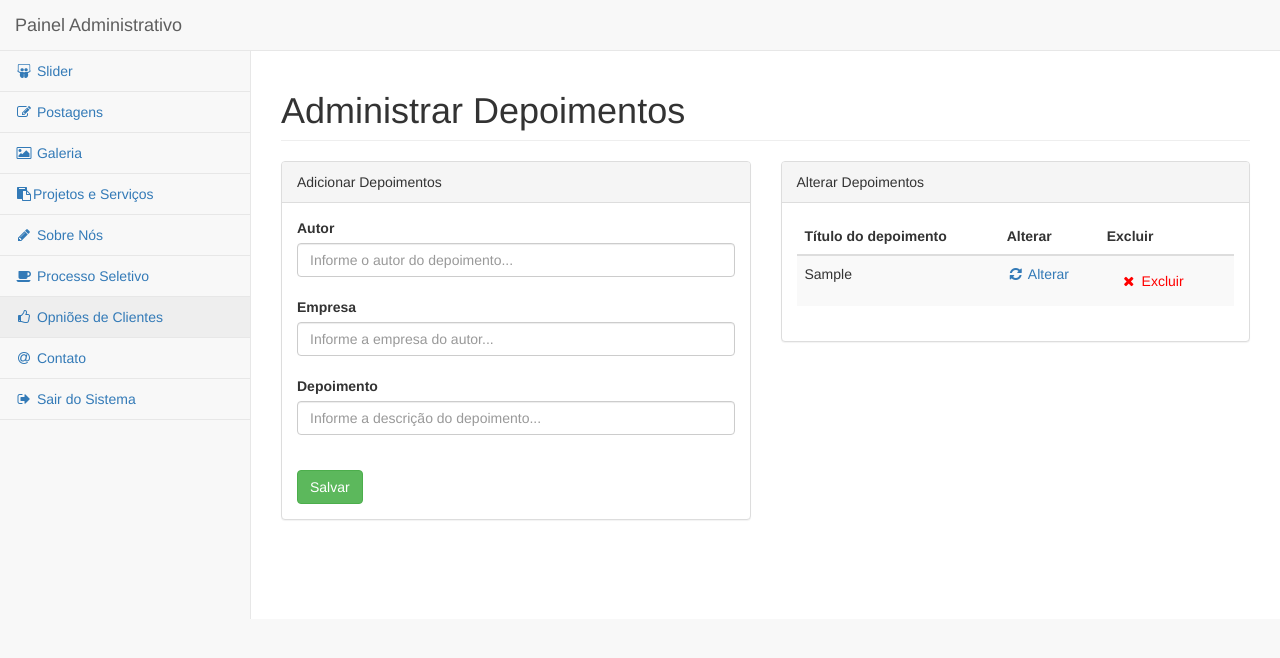
After one commit to Showza/projeto-estatis, a CodeIgniter app: page /projeto-estatis/admin/depoimentos in a window 1280 px wide. The commit adds this page. Shown: the top 658 px of the page. Run offline with CodeIgniter, Linux system fonts and the light colour scheme; tables that the repository leaves empty or names only in its code hold one stand-in row (values such as "Sample post"); some libraries are stand-ins or nearby versions.

Commit message:
backend pagina de depoimentos [CRUD]

```diff
--- a/application/controllers/Home.php
+++ b/application/controllers/Home.php
@@ -6,11 +6,14 @@
             parent::__construct();
 
             $this->load->model('slider_model', 'modelslider');
+            $this->load->model('depoimentos_model','modeldepoimentos');
         }
 
         public function index()
         {
             $dados['slider'] = $this->modelslider->mostrar_slides();
+
+            $dados['listadepoimentos'] = $this->modeldepoimentos->listar_depoimentos();
 
             //Dados a serem enviados para o Cabeçalho
 		    $dados['titulo'] = 'Estatis Jr.';
@@ -18,7 +21,7 @@
 
             $this->load->view('frontend/template/html-header', $dados);
             $this->load->view('frontend/template/header');
-            $this->load->view('frontend/depoimentos');
+            $this->load->view('frontend/home');
             $this->load->view('frontend/template/footer');
             $this->load->view('frontend/template/html-footer');
         }
--- /dev/null
+++ b/application/controllers/admin/Depoimentos.php
@@ -0,0 +1,85 @@
+<?php
+defined('BASEPATH') OR exit('No direct script access allowed');
+
+class Depoimentos extends CI_Controller {
+
+	public function __construct(){
+		parent::__construct();
+
+		$this->load->model('depoimentos_model','modeldepoimentos');
+	}
+
+	public function index(){
+		$this->load->library('table');
+        $dados['listadepoimentos'] = $this->modeldepoimentos->listar_depoimentos();
+
+		$dados['titulo']= 'Painel Administrativo';
+        $dados['subtitulo'] = 'Depoimentos';
+
+		$this->load->view('backend/template/html-header', $dados);
+		$this->load->view('backend/template/template');
+		$this->load->view('backend/depoimentos');
+		$this->load->view('backend/template/html-footer');
+	}
+
+	public function inserir(){
+		$this->load->library('form_validation');
+		$this->form_validation->set_rules('txt-autor','Autor do depoimento','required|min_length[3]|is_unique[depoimento.autor]');
+		$this->form_validation->set_rules('txt-descricao','Descricao do depoimento','required|min_length[10]');
+		if($this->form_validation->run() == FALSE){
+			$this->index();
+		}else{
+			$autor = $this->input->post('txt-autor');
+			$descricao = $this->input->post('txt-descricao');
+			$empresa = $this->input->post('txt-empresa');
+			if($this->modeldepoimentos->adicionar($autor, $descricao, $empresa)){
+				redirect(base_url('admin/depoimentos'));
+			}else{
+				echo "Houve um erro no sistema!";
+			}
+		}
+	}
+
+	public function excluir($id){
+		if($this->modeldepoimentos->excluir($id)){
+				redirect(base_url('admin/depoimentos'));
+			}else{
+				echo "Houve um erro no sistema!";
+			}
+	}
+
+	public function alterar($id){
+		$this->load->library('table');
+        $dados['listadepoimentos'] = $this->modeldepoimentos->listar_depoimento($id);
+
+		$dados['autor']= 'Painel Administrativo';
+        $dados['subtitulo'] = 'depoimentos';
+
+		$this->load->view('backend/template/html-header', $dados);
+		$this->load->view('backend/template/template');
+		$this->load->view('backend/alterar-depoimentos');
+		$this->load->view('backend/template/html-footer');
+	}
+
+	public function salvar_alteracoes(){
+		$this->load->library('form_validation');
+		$this->form_validation->set_rules('txt-autor','Autor do depoimento','required|min_length[3]');
+		$this->form_validation->set_rules('txt-descricao','Descricao do depoimento','required|min_length[10]');
+		if($this->form_validation->run() == FALSE){
+			$this->index();
+		}else{
+			$id = $this->input->post('txt-id');
+			$autor = $this->input->post('txt-autor');
+			$descricao = $this->input->post('txt-descricao');
+			$empresa = $this->input->post('txt-empresa');
+
+			if($this->modeldepoimentos->alterar($id, $autor, $descricao, $empresa)){
+				redirect(base_url('admin/depoimentos'));
+			}else{
+				echo "Houve um erro no sistema!";
+			}
+		}
+	}
+
+}
+?>
--- /dev/null
+++ b/application/models/Depoimentos_model.php
@@ -0,0 +1,50 @@
+<?php
+    defined('BASEPATH') OR exit('No direct script access allowed');
+
+    class Depoimentos_model extends CI_Model {
+        public $id;
+        public $autor;
+        public $descricao;
+        public $empresa;
+
+
+        public function __construct(){
+            parent::__construct();
+        }
+
+        public function listar_depoimentos(){
+            $this->db->order_by('autor','ASC');
+            return $this->db->get('depoimento')->result();
+        }
+
+        public function listar_depoimento($id){
+            $this->db->order_by('autor','ASC');
+            $this->db->from('depoimento');
+            $this->db->where('md5(id)',$id);
+            return $this->db->get()->result();
+        }
+
+        public function adicionar($autor, $descricao, $empresa){
+            $dados['autor'] = $autor;
+            $dados['descricao'] = $descricao;
+            $dados['empresa'] = $empresa;
+
+            return $this->db->insert('depoimento',$dados);
+        }
+
+        public function excluir($id){
+            $this->db->where('md5(id)', $id);
+            return $this->db->delete('depoimento');
+        }
+
+        public function alterar($id, $autor, $descricao, $empresa){
+            $dados['autor'] = $autor;
+            $dados['descricao'] = $descricao;
+            $dados['empresa'] = $empresa;
+
+
+            $this->db->where('id',$id);
+            return $this->db->update('depoimento', $dados);
+        }
+    }
+?>
--- /dev/null
+++ b/application/views/backend/depoimentos.php
@@ -0,0 +1,104 @@
+<div id="page-wrapper">
+    <div class="row">
+        <div class="col-lg-12">
+            <h1 class="page-header"><?php echo 'Administrar '.$subtitulo ?></h1>
+        </div>
+        <!-- /.col-lg-12 -->
+    </div>
+    <!-- /.row -->
+    <div class="row">
+        <div class="col-lg-6">
+            <div class="panel panel-default">
+                <div class="panel-heading">
+                   <?php echo 'Adicionar ' .$subtitulo ?>
+                </div>
+                <div class="panel-body">
+                    <div class="row">
+                        <div class="col-lg-12">
+                            <?php
+                            echo validation_errors('<div class="alert alert-danger">','</div>');
+                            echo form_open('admin/depoimentos/inserir');
+                            ?>
+                            <div class="form-group">
+                                <label id="txt-autor">Autor</label>
+                                <input type="text" id="txt-autor" name="txt-autor" class="form-control" placeholder="Informe o autor do depoimento...">
+                                </br>
+                                <label id="txt-empresa">Empresa</label>
+                                <input type="text" id="txt-empresa" name="txt-empresa" class="form-control" placeholder="Informe a empresa do autor...">
+                                </br>
+                                <label id="txt-descricao">Depoimento</label>
+                                <input type="text" id="txt-descricao" name="txt-descricao" class="form-control" placeholder="Informe a descrição do depoimento...">
+                                </br>
+                            </div>
+                            <button type="submit" class="btn btn-success">Salvar</button>
+                            <?php
+                            echo form_close();
+                            ?>
+                        </div>
+
+                    </div>
+                    <!-- /.row (nested) -->
+                </div>
+                <!-- /.panel-body -->
+            </div>
+            <!-- /.panel -->
+        </div>
+        <!-- /.col-lg-12 -->
+
+        <div class="col-lg-6">
+            <div class="panel panel-default">
+                <div class="panel-heading">
+                   <?php echo 'Alterar ' .$subtitulo ?>
+                </div>
+                <div class="panel-body">
+                    <div class="row">
+                        <div class="col-lg-12">
+                            <?php
+                                $this->table->set_heading("Título do depoimento", "Alterar", "Excluir");
+                                foreach($listadepoimentos as $depoimento){
+                                    $nomeproj= $depoimento->autor;
+                                    $alterar= anchor(base_url('admin/depoimentos/alterar/'.md5($depoimento->id)), '<i class="fa fa-refresh fa-fw"></i> Alterar');
+
+                                    $excluir= '<button type="button" class="btn btn-link" data-toggle="modal" data-target=".excluir-modal-'.$depoimento->id.'"><span style="color:red"><i class="fa fa-remove fa-fw"></i> Excluir</span></button>';
+                                    echo $modal= ' <div class="modal fade excluir-modal-'.$depoimento->id.'" tabindex="-1" role="dialog" aria-hidden="true">
+                                    <div class="modal-dialog modal-sm">
+                                        <div class="modal-content">
+
+                                            <div class="modal-header">
+                                                <h4 class="modal-title" id="myModalLabel2">Exclusão de depoimento</h4>
+                                            </div>
+                                            <div class="modal-body">
+                                                <h4>Deseja Realmente excluir o depoimento '.$depoimento->autor.'?</h4>
+                                            </div>
+                                            <div class="modal-footer">
+                                                <button type="button" class="btn btn-default" data-dismiss="modal">Cancelar</button>
+                                                <a type="button" class="btn btn-primary" href="'.base_url("admin/depoimentos/excluir/".md5($depoimento->id)).'">Excluir</a>
+                                            </div>
+
+                                        </div>
+                                    </div>
+                                </div>';
+
+                                    $this->table->add_row($nomeproj, $alterar, $excluir);
+                                }
+                                $this->table->set_template(array('table_open' => '<table class="table table-striped">'));
+                                   echo $this->table->generate();
+                            ?>
+
+                        </div>
+
+                    </div>
+                    <!-- /.row (nested) -->
+                </div>
+                <!-- /.panel-body -->
+            </div>
+            <!-- /.panel -->
+        </div>
+        <!-- /.col-lg-12 -->
+    </div>
+    <!-- /.row -->
+</div>
+<!-- /#page-wrapper -->
+
+</div>
+<!-- /#wrapper -->
--- a/application/views/backend/template/template.php
+++ b/application/views/backend/template/template.php
@@ -35,7 +35,7 @@
                         <a href="<?php echo base_url('admin/processo_seletivo') ?>"><i class="fa fa-coffee fa-fw"></i> Processo Seletivo</a>
                     </li>
                     <li>
-                        <a href="<?php echo base_url('admin/cliente_op') ?>"><i class="fa fa-thumbs-o-up fa-fw"></i> Opniões de Clientes</a>
+                        <a href="<?php echo base_url('admin/depoimentos') ?>"><i class="fa fa-thumbs-o-up fa-fw"></i> Opniões de Clientes</a>
                     </li>
                     <li>
                         <a href="<?php echo base_url('admin/contato') ?>"><i class="fa fa-at fa-fw"></i> Contato</a>
```
Also changed, not shown: application/views/backend/alterar-depoimentos.php (added, +57 -0 lines), application/views/frontend/depoimentos.php (+13 -27 lines).
